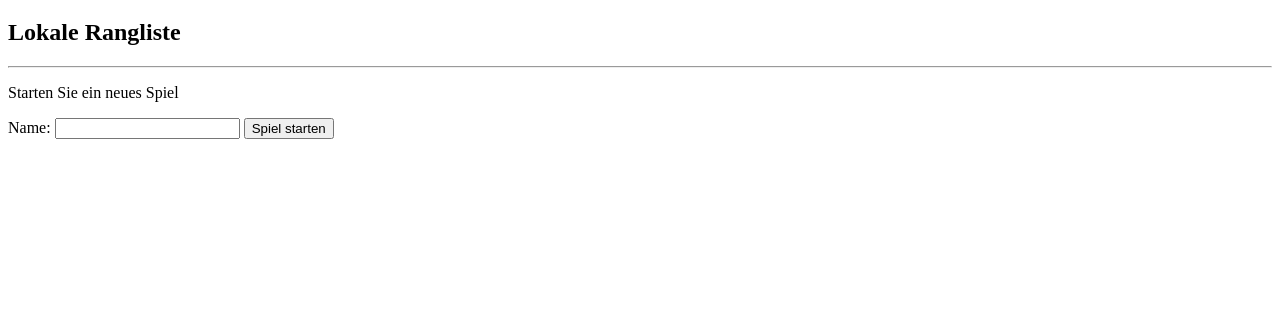
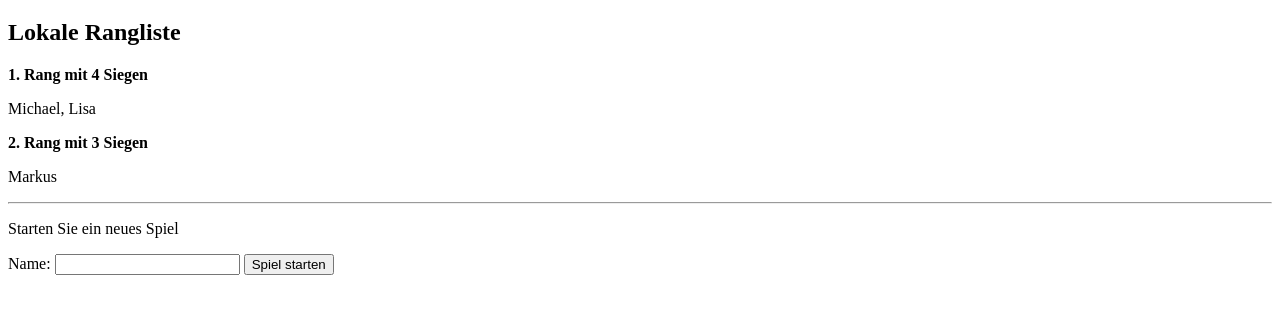
Before and after one commit to jan-pavel/ost-rock-paper-scissors-lizard-spock, a website with bundled scripts: page schere-stein-papier.html in a window 1280 px wide. Shown: the part 61-374 px from the top of the page. Built offline with nearby package versions, Linux system fonts and the light colour scheme.

Commit message:
Added render ranking

```diff
--- a/scripts/main.js
+++ b/scripts/main.js
@@ -15,3 +15,23 @@ const systemHandElement = document.querySelector('#system-hand');
 const resultElement = document.querySelector('#result');
 const historyElement = document.querySelector('#history');
 const backButton = document.querySelector('#back-button');
+
+// Rangliste anzeigen (maximal 10 Ränge)
+async function renderRanking() {
+    const rankings = await gameService.getRankings();
+
+    rankingElement.innerHTML = ''; // alte Einträge entfernen
+
+    rankings.slice(0, 10).forEach((entry) => {
+        const rankTitle = document.createElement('p');
+        rankTitle.className = 'rank-title';
+        rankTitle.textContent = `${entry.rank}. Rang mit ${entry.wins} Siegen`;
+
+        const rankPlayers = document.createElement('p');
+        rankPlayers.textContent = entry.players.join(', ');
+
+        rankingElement.append(rankTitle, rankPlayers);
+    });
+}
+
+renderRanking();
--- a/styles/global.css
+++ b/styles/global.css
@@ -1,3 +1,8 @@
 h1 {
     color: blueviolet;
 }
+
+.rank-title {
+    font-weight: bold;
+    margin-bottom: 0;
+}
```
